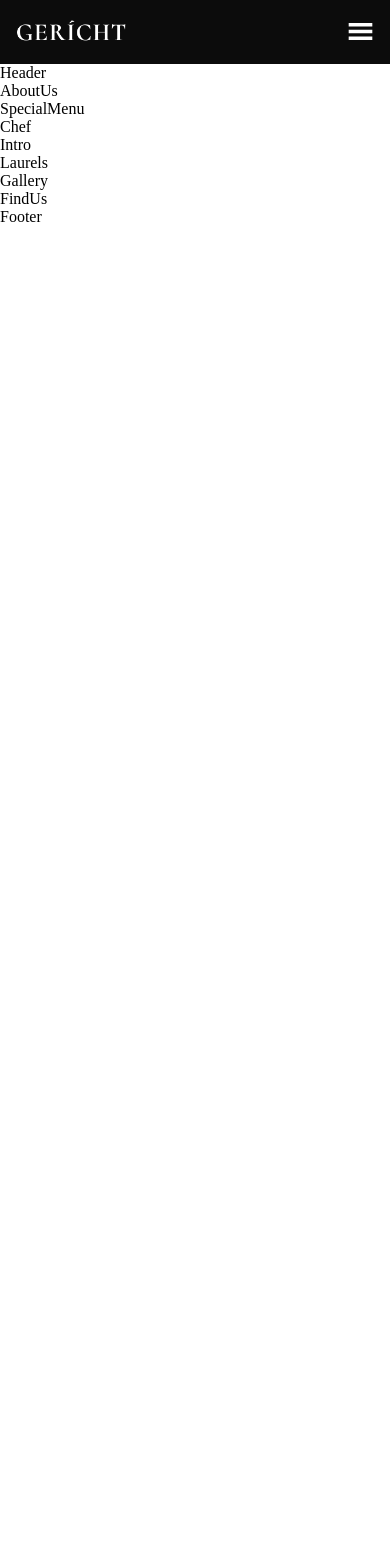
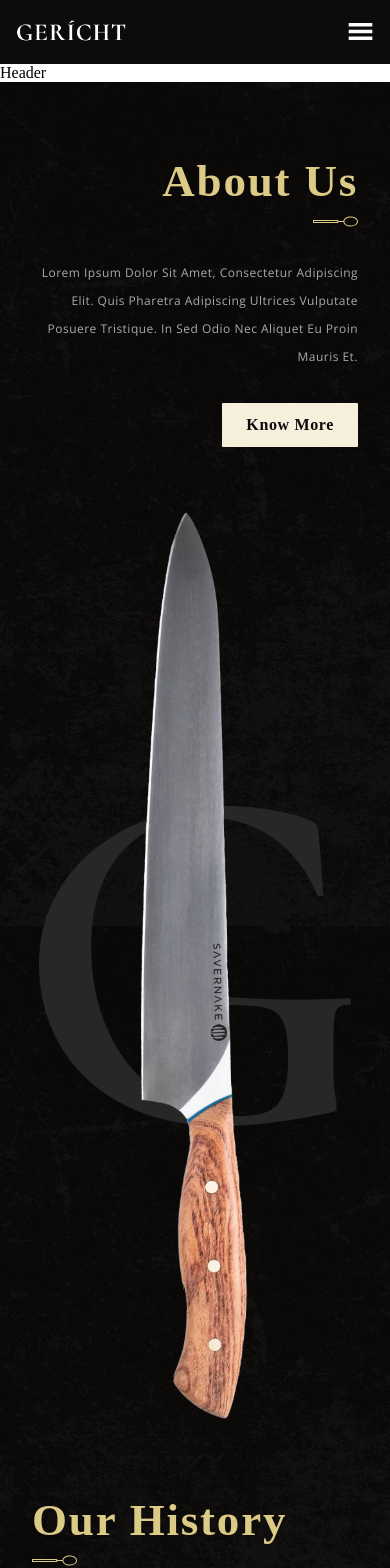
Before and after one commit to TeshaneCrawford/resturant-g, a React (Create React App) app: page / in a window 390 px wide. Shown: the top 1568 px of the page. Before the commit the page ends 844 px from the top, so only its background shows below. Built offline with nearby package versions, Linux system fonts and the light colour scheme; a web font is replaced by a local one.

Commit message:
Footer update 1.0

```diff
--- a/src/container/AboutUs/AboutUs.css
+++ b/src/container/AboutUs/AboutUs.css
@@ -0,0 +1,81 @@
+.app__aboutus {
+    position: relative;
+}
+
+.app__aboutus-overlay {
+    position: absolute;
+    inset: 0;
+}
+
+.app__aboutus-overlay img {
+    width: 391px;
+    height: 415px;
+    z-index: 0;
+}
+
+.app__aboutus-content {
+    width: 100%;
+    z-index: 2;
+}
+
+.app__aboutus-content_about {
+    flex: 1;
+    display: flex;
+    justify-content: flex-end;
+    align-items: flex-end;
+    flex-direction: column;
+
+    text-align: right;
+}
+
+.app__aboutus-content_knife {
+    margin: 2rem 4rem;
+}
+
+.app__aboutus-content_knife img {
+    height: 910px;
+}
+
+.app__aboutus-content_history {
+    flex: 1;
+    display: flex;
+    justify-content: flex-start;
+    align-items: flex-start;
+    flex-direction: column;
+
+    text-align: left;
+}
+
+.app__aboutus-content_about p,
+.app__aboutus-content_history p {
+    margin: 2rem 0;
+    color: var(--color-grey);
+}
+
+@media screen and (min-width: 2000px) {
+    .app__aboutus-content_knife img {
+        height: 1110px;
+    }
+
+    .app__aboutus-content_about p,
+    .app__aboutus-content_history p {
+        margin: 4rem 0;
+    }
+}
+
+@media screen and (max-width: 900px) {
+    .app__aboutus-content {
+        flex-direction: column;
+    }
+
+    .app__aboutus-content_knife {
+        margin: 4rem 0;
+    }
+}
+
+@media screen and (max-width: 650px) {
+    .app__aboutus-overlay img {
+        width: 80%;
+        height: 320px;
+    }
+}
--- a/src/container/AboutUs/AboutUs.jsx
+++ b/src/container/AboutUs/AboutUs.jsx
@@ -1,10 +1,33 @@
 import React from 'react';
 
+import { images } from '../../constants';
 import './AboutUs.css';
 
 const AboutUs = () => (
-  <div>
-    AboutUs
+  <div className="app__aboutus app__bg flex__center section__padding" id="about">
+    <div className="app__aboutus-overlay flex__center">
+      <img src={images.G} alt="G_overlay" />
+    </div>
+
+    <div className="app__aboutus-content flex__center">
+      <div className="app__aboutus-content_about">
+        <h1 className="headtext__cormorant">About Us</h1>
+        <img src={images.spoon} alt="about_spoon" className="spoon__img" />
+        <p className="p__opensans">Lorem ipsum dolor sit amet, consectetur adipiscing elit. Quis pharetra adipiscing ultrices vulputate posuere tristique. In sed odio nec aliquet eu proin mauris et.</p>
+        <button type="button" className="custom__button">Know More</button>
+      </div>
+
+      <div className="app__aboutus-content_knife flex__center">
+        <img src={images.knife} alt="about_knife" />
+      </div>
+
+      <div className="app__aboutus-content_history">
+        <h1 className="headtext__cormorant">Our History</h1>
+        <img src={images.spoon} alt="about_spoon" className="spoon__img" />
+        <p className="p__opensans">Adipiscing tempus ullamcorper lobortis odio tellus arcu volutpat. Risus placerat morbi volutpat habitasse interdum mi aliquam In sed odio nec aliquet.</p>
+        <button type="button" className="custom__button">Know More</button>
+      </div>
+    </div>
   </div>
 );
 
--- a/src/container/Chef/Chef.css
+++ b/src/container/Chef/Chef.css
@@ -0,0 +1,51 @@
+.app__chef-content {
+    display: flex;
+    flex-direction: column;
+    width: 100%;
+
+    margin-top: 5rem;
+}
+
+.app__chef-content_quote {
+    display: flex;
+    justify-content: flex-start;
+    align-items: flex-end;
+}
+
+.app__chef-content_quote img {
+    width: 47px;
+    height: 40px;
+    margin: 0 1rem 1rem 0;
+}
+
+.app__chef-sign {
+    width: 100%;
+    margin-top: 3rem;
+}
+
+.app__chef-sign p:first-child {
+    font-family: var(--font-base);
+    font-weight: 400;
+    font-size: 32px;
+    line-height: 41.6px;
+    letter-spacing: 0.04em;
+    text-transform: capitalize;
+    color: var(--color-golden);
+}
+
+.app__chef-sign img {
+    width: 250px;
+    margin-top: 3rem;
+}
+
+@media screen and (min-width: 2000px) {
+    .app__chef-sign img {
+        width: 370px;
+    }
+}
+
+@media screen and (max-width: 450px) {
+    .app__chef-sign img {
+        width: 80%;
+    }
+}
--- a/src/container/Chef/Chef.jsx
+++ b/src/container/Chef/Chef.jsx
@@ -1,10 +1,32 @@
 import React from 'react';
 
+import { SubHeading } from '../../components';
+import { images } from '../../constants';
 import './Chef.css';
 
 const Chef = () => (
-  <div>
-    Chef
+  <div className="app__bg app__wrapper section__padding">
+    <div className="app__wrapper_img app__wrapper_img-reverse">
+      <img src={images.chef} alt="chef_image" />
+    </div>
+    <div className="app__wrapper_info">
+      <SubHeading title="Chef's word" />
+      <h1 className="headtext__cormorant">What we believe in</h1>
+
+      <div className="app__chef-content">
+        <div className="app__chef-content_quote">
+          <img src={images.quote} alt="quote_image" />
+          <p className="p__opensans">Lorem ipsum dolor sit amet, consectetur adipiscing elit auctor sit .</p>
+        </div>
+        <p className="p__opensans"> auctor sit iaculis in arcu. Vulputate nulla lobortis mauris eget sit. Nulla scelerisque scelerisque congue ac consequat, aliquam molestie lectus eu. Congue iaculis integer curabitur semper sit nunc. </p>
+      </div>
+
+      <div className="app__chef-sign">
+        <p>Kevin Luo</p>
+        <p className="p__opensans">Chef & Founder</p>
+        <img src={images.sign} alt="sign_image" />
+      </div>
+    </div>
   </div>
 );
 
--- a/src/container/Findus/FindUs.jsx
+++ b/src/container/Findus/FindUs.jsx
@@ -1,8 +1,25 @@
 import React from 'react';
 
+import { SubHeading } from '../../components';
+import { images } from '../../constants';
+
 const FindUs = () => (
-  <div>
-    FindUs
+  <div className="app__bg app__wrapper section__padding" id="contact">
+    <div className="app__wrapper_info">
+      <SubHeading title="Contact" />
+      <h1 className="headtext__cormorant" style={{ marginBottom: '3rem' }}>Find Us</h1>
+      <div className="app__wrapper-content">
+        <p className="p__opensans">Lane Ends Bungalow, Whatcroft Hall Lane, Rudheath, CW9 75G</p>
+        <p className="p__cormorant" style={{ color: '#DCCA87', margin: '2rem 0' }}>Opening Hours</p>
+        <p className="p__opensans">Mon - Fri: 10:00 am - 02:00 am</p>
+        <p className="p__opensans">Sat - Sun: 10:00 am - 03:00 am</p>
+      </div>
+      <button type="button" className="custom__button" style={{ marginTop: '2rem' }}>Visit Us</button>
+    </div>
+
+    <div className="app__wrapper_img">
+      <img src={images.findus} alt="finus_img" />
+    </div>
   </div>
 );
 
--- a/src/container/Footer/Footer.css
+++ b/src/container/Footer/Footer.css
@@ -0,0 +1,105 @@
+.app__footer {
+    width: 100%;
+    position: relative;
+    z-index: 1;
+
+    display: flex;
+    justify-content: flex-start;
+    align-items: center;
+    flex-direction: column;
+
+    background: var(--color-black);
+    padding-top: 0;
+}
+
+.app__footer-links {
+    width: 100%;
+    display: flex;
+    justify-content: space-between;
+    align-items: flex-start;
+
+    margin-top: 5rem;
+    padding: 0 2rem;
+}
+
+.app__footer-links_contact,
+.app__footer-links_logo,
+.app__footer-links_work {
+    flex: 1;
+    margin: 1rem;
+    text-align: center;
+}
+
+.app__footer-links_logo img:first-child {
+    width: 210px;
+    margin-bottom: 0.75rem;
+}
+
+
+.app__footer-links_work p:nth-child(2n + 1) {
+    margin-bottom: 1rem;
+}
+
+.app__footer-links_icons {
+    margin-top: 0.5rem;
+}
+
+.app__footer-links_icons svg {
+    color: var(--color-white);
+    margin: 0.5rem;
+    font-size: 24px;
+    cursor: pointer;
+}
+
+.app__footer-links_icons svg:hover {
+    color: var(--color-golden);
+}
+
+.app__footer-headtext {
+    font-family: var(--font-base);
+    color: var(--color-white);
+    font-weight: 400;
+    letter-spacing: 0.04em;
+    text-transform: capitalize;
+    font-size: 32px;
+    line-height: 41.6px;
+    margin-bottom: 1rem;
+}
+
+.footer__copyright {
+    margin-top: 3rem;
+}
+
+@media screen and (min-width: 2000px) {
+    .app__footer-headtext {
+        font-size: 51px;
+        line-height: 61.6px;
+    }
+}
+
+@media screen and (max-width: 1150px) {
+    .app__footer-links {
+        align-items: center;
+        flex-direction: column;
+        padding: 0;
+    }
+
+    .app__footer-links_contact,
+    .app__footer-links_logo,
+    .app__footer-links_work {
+        margin: 2rem 0;
+        width: 100%;
+    }
+}
+
+@media screen and (max-width: 650px) {
+    .app__footer {
+        padding: 0 0 2rem 0;
+    }
+}
+
+@media screen and (max-width: 350px) {
+    .app__footer-links_logo img:first-child {
+        width: 80%;
+    }
+}
--- a/src/container/Footer/Footer.jsx
+++ b/src/container/Footer/Footer.jsx
@@ -1,10 +1,47 @@
 import React from 'react';
+import { FiFacebook, FiTwitter, FiInstagram } from 'react-icons/fi';
 
+import { FooterOverlay, Newsletter } from '../../components';
+import { images } from '../../constants';
 import './Footer.css';
 
 const Footer = () => (
-  <div>
-    Footer
+  <div className="app__footer section__padding" id="login">
+    <FooterOverlay />
+    <Newsletter />
+
+    <div className="app__footer-links">
+      <div className="app__footer-links_contact">
+        <h1 className="app__footer-headtext">Contact Us</h1>
+        <p className="p__opensans">9 W 53rd St, New York, NY 10019, USA</p>
+        <p className="p__opensans">+1 212-344-1230</p>
+        <p className="p__opensans">+1 212-555-1230</p>
+      </div>
+
+      <div className="app__footer-links_logo">
+        <img src={images.gericht} alt="footer_logo" />
+        <p className="p__opensans">&quot;The best way to find yourself is to lose yourself in the service of others.&quot;</p>
+        <img src={images.spoon} className="spoon__img" style={{ marginTop: 15 }} />
+        <div className="app__footer-links_icons">
+          <FiFacebook />
+          <FiTwitter />
+          <FiInstagram />
+        </div>
+      </div>
+
+      <div className="app__footer-links_work">
+        <h1 className="app__footer-headtext">Working Hours</h1>
+        <p className="p__opensans">Monday-Friday:</p>
+        <p className="p__opensans">08:00 am - 12:00 am</p>
+        <p className="p__opensans">Saturday-Sunday:</p>
+        <p className="p__opensans">07:00 am - 11:00 pm</p>
+      </div>
+    </div>
+
+    <div className="footer__copyright">
+      <p className="p__opensans">2021 Gericht. All Rights reserved.</p>
+    </div>
+
   </div>
 );
 
```
